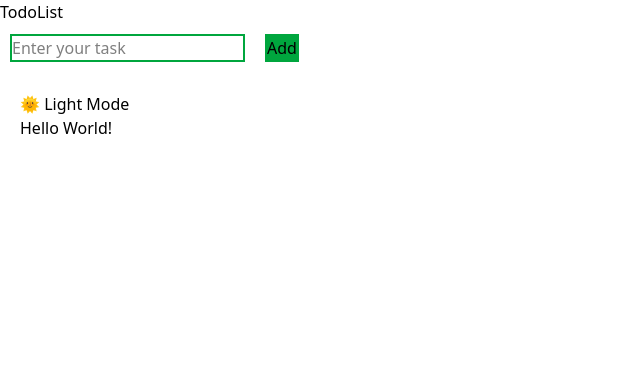
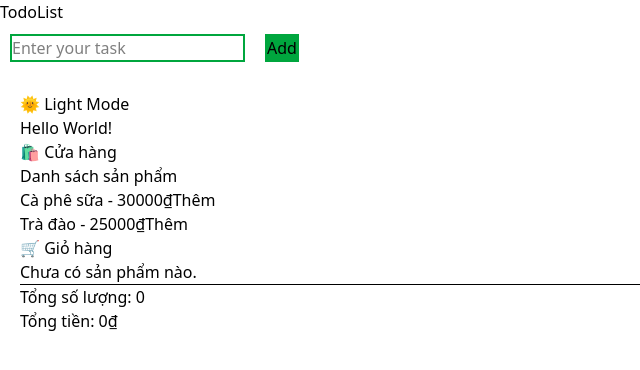
Before and after one commit to minhkhoagithub/TenPractice, a React (Vite) app in the folder ongk/: page / in a window 1280 px wide. Shown: the top 370 px of the page, without its empty margins (0-640 px from the left). Built offline with nearby package versions, Linux system fonts and the light colour scheme.

Commit message:
update cart

```diff
--- a/ongk/src/App.jsx
+++ b/ongk/src/App.jsx
@@ -15,6 +15,9 @@ import MemoTest from './component/MemoTest.jsx'
 import VDuseMemo from './component/VDuseMemo.jsx'
 import ThemeToggle from "./component/TheemToogle.jsx"; // import component vừa tách ra
 import "./css/style.css";
+import { CartProvider } from "./component/CartContext.jsx";
+import Cart from "./component/Cart.jsx";
+import ProductList from "./component/ProductList.jsx";
 function App() {
   const [count, setCount] = useState(0)
   const [theme, setTheme] = useState("light");
@@ -29,6 +32,11 @@ function App() {
        <div className={`app ${theme}`}>
       <ThemeToggle theme={theme} toggleTheme={toggleTheme} />
       <h1>Hello World!</h1>
+      <CartProvider>
+      <h1>🛍 Cửa hàng</h1>
+      <ProductList />
+      <Cart />
+    </CartProvider>
     </div>
 
       </>
--- /dev/null
+++ b/ongk/src/component/Cart.jsx
@@ -0,0 +1,34 @@
+import { useCart } from "./CartContext.jsx";
+
+function Cart() {
+  const { cartItems, removeItem, updateQuantity, totalQuantity, totalPrice } = useCart();
+
+  return (
+    <div>
+      <h2>🛒 Giỏ hàng</h2>
+      {cartItems.length === 0 ? (
+        <p>Chưa có sản phẩm nào.</p>
+      ) : (
+        <ul>
+          {cartItems.map((item) => (
+            <li key={item.id}>
+              {item.name} - {item.price}₫ x
+              <input
+                type="number"
+                min="1"
+                value={item.quantity}
+                onChange={(e) => updateQuantity(item.id, e.target.value)}
+              />
+              <button onClick={() => removeItem(item.id)}>❌</button>
+            </li>
+          ))}
+        </ul>
+      )}
+      <hr />
+      <p>Tổng số lượng: {totalQuantity}</p>
+      <p>Tổng tiền: {totalPrice.toLocaleString()}₫</p>
+    </div>
+  );
+}
+
+export default Cart;
--- /dev/null
+++ b/ongk/src/component/CartContext.jsx
@@ -0,0 +1,44 @@
+import { createContext, useContext, useState } from "react";
+
+const CartContext = createContext();
+
+export function CartProvider({ children }) {
+  const [cartItems, setCartItems] = useState([]);
+
+  const addItem = (item) => {
+    setCartItems((prev) => {
+      const existing = prev.find((p) => p.id === item.id);
+      if (existing) {
+        return prev.map((p) =>
+          p.id === item.id ? { ...p, quantity: p.quantity + 1 } : p
+        );
+      }
+      return [...prev, { ...item, quantity: 1 }];
+    });
+  };
+
+  const removeItem = (id) => {
+    setCartItems((prev) => prev.filter((item) => item.id !== id));
+  };
+
+  const updateQuantity = (id, quantity) => {
+    setCartItems((prev) =>
+      prev.map((item) =>
+        item.id === id ? { ...item, quantity: Number(quantity) } : item
+      )
+    );
+  };
+
+  const totalQuantity = cartItems.reduce((sum, item) => sum + item.quantity, 0);
+  const totalPrice = cartItems.reduce((sum, item) => sum + item.quantity * item.price, 0);
+
+  return (
+    <CartContext.Provider
+      value={{ cartItems, addItem, removeItem, updateQuantity, totalQuantity, totalPrice }}
+    >
+      {children}
+    </CartContext.Provider>
+  );
+}
+
+export const useCart = () => useContext(CartContext);
--- /dev/null
+++ b/ongk/src/component/ProductList.jsx
@@ -0,0 +1,26 @@
+import { useCart } from "./CartContext.jsx";
+
+const products = [
+  { id: 1, name: "Cà phê sữa", price: 30000 },
+  { id: 2, name: "Trà đào", price: 25000 },
+];
+
+function ProductList() {
+  const { addItem } = useCart();
+
+  return (
+    <div>
+      <h2>Danh sách sản phẩm</h2>
+      <ul>
+        {products.map((p) => (
+          <li key={p.id}>
+            {p.name} - {p.price}₫
+            <button onClick={() => addItem(p)}>Thêm</button>
+          </li>
+        ))}
+      </ul>
+    </div>
+  );
+}
+
+export default ProductList;
```
Also changed, not shown: ongk/MC/Screenshot 2025-04-26 140147.png (added).
